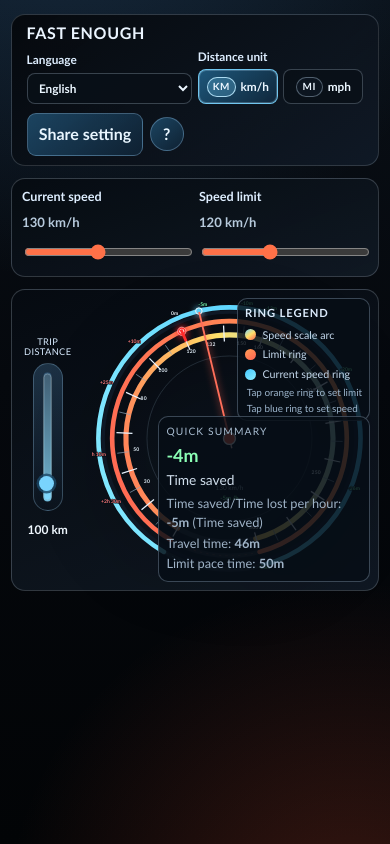
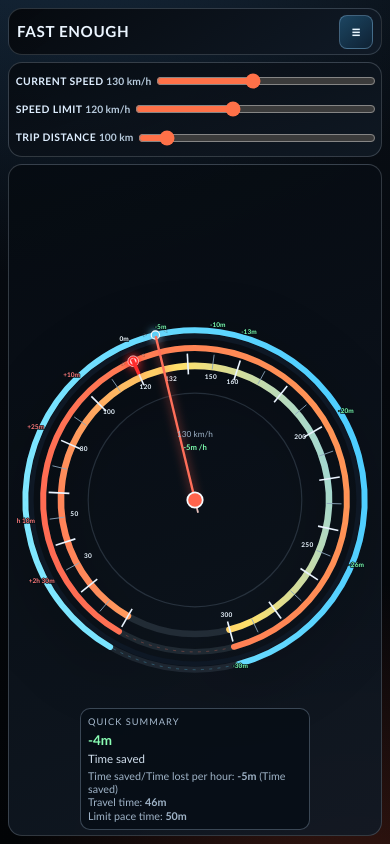
Before and after one commit to POLYTROPO-ES/fastenough, a React (Vite) app: page / in a window 390 px wide. Built offline with nearby package versions, Linux system fonts and the light colour scheme.

Commit message:
feat: implement mobile layout improvements and update service worker caching strategy

```diff
--- a/src/App.css
+++ b/src/App.css
@@ -1,28 +1,53 @@
 .dashboard {
   width: min(100%, 1100px);
   margin: 0 auto;
-  padding: 0.9rem 0.7rem 1.5rem;
+  padding: 0.65rem 0.7rem 0.7rem;
   display: grid;
-  gap: 0.75rem;
+  gap: 0.55rem;
+  min-height: 100dvh;
+  grid-template-rows: auto auto 1fr;
 }
 
 .topbar {
   background: linear-gradient(145deg, rgba(5, 8, 12, 0.95), rgba(17, 27, 40, 0.88));
   border: 1px solid rgba(196, 214, 229, 0.2);
   border-radius: 14px;
-  padding: 0.55rem 0.9rem;
+  padding: 0.45rem 0.7rem;
   display: grid;
-  grid-template-columns: auto 1fr auto;
+  grid-template-columns: 1fr auto;
   align-items: center;
-  gap: 0.55rem;
+  gap: 0.45rem;
+  position: relative;
 }
 
 .topbar h1 {
   margin: 0;
-  font-size: clamp(1rem, 3.2vw, 1.3rem);
+  font-size: clamp(0.95rem, 2.2vw, 1.2rem);
   line-height: 1.15;
   letter-spacing: 0.04em;
   text-transform: uppercase;
+}
+
+.menu-trigger {
+  display: none;
+  width: 34px;
+  height: 34px;
+  border-radius: 8px;
+  border: 1px solid rgba(151, 201, 237, 0.35);
+  background: linear-gradient(140deg, rgba(31, 78, 110, 0.85), rgba(15, 35, 53, 0.9));
+  color: #e9f6ff;
+  font: inherit;
+  font-size: 1.05rem;
+  font-weight: 800;
+  cursor: pointer;
+}
+
+.topbar-menu {
+  grid-column: 1 / -1;
+  display: grid;
+  grid-template-columns: 1fr auto;
+  align-items: end;
+  gap: 0.45rem;
 }
 
 .topbar-inline-controls {
@@ -38,6 +63,36 @@
   display: grid;
   gap: 0.25rem;
   font-size: 0.74rem;
+}
+
+.menu-legend {
+  display: none;
+}
+
+.menu-legend p {
+  margin: 0;
+  color: #dbeafb;
+  font-size: 0.66rem;
+  text-transform: uppercase;
+  letter-spacing: 0.08em;
+  font-weight: 700;
+}
+
+.menu-legend ul {
+  list-style: none;
+  margin: 0.3rem 0 0;
+  padding: 0;
+  display: grid;
+  grid-template-columns: repeat(3, minmax(0, 1fr));
+  gap: 0.25rem;
+}
+
+.menu-legend li {
+  display: inline-flex;
+  align-items: center;
+  gap: 0.3rem;
+  font-size: 0.65rem;
+  color: #c4d8ec;
 }
 
 .topbar-inline-controls select {
@@ -115,9 +170,9 @@
 
 .top-controls {
   display: grid;
-  grid-template-columns: 1fr 1fr;
-  gap: 0.5rem;
-  padding: 0.62rem;
+  grid-template-columns: 1fr;
+  gap: 0.3rem;
+  padding: 0.44rem 0.5rem;
 }
 
 .top-controls label,
@@ -127,6 +182,27 @@
   display: grid;
   gap: 0.35rem;
   font-size: 0.86rem;
+}
+
+.control-row {
+  grid-template-columns: auto auto minmax(0, 1fr);
+  align-items: center;
+  column-gap: 0.42rem;
+  row-gap: 0;
+}
+
+.control-row-label {
+  white-space: nowrap;
+  font-size: 0.74rem;
+  line-height: 1;
+  text-transform: uppercase;
+  letter-spacing: 0.04em;
+}
+
+.inline-value.compact {
+  white-space: nowrap;
+  font-size: 0.72rem;
+  line-height: 1;
 }
 
 .top-controls select,
@@ -145,7 +221,7 @@
 .drive-controls input[type='range'] {
   accent-color: #ff7148;
   padding: 0;
-  height: 24px;
+  height: 20px;
 }
 
 .compact-slider {
@@ -158,15 +234,19 @@
 }
 
 .speed-panel {
-  padding: 0.66rem;
+  padding: 0.5rem;
   position: relative;
+  min-height: 0;
+  overflow: hidden;
 }
 
 .speedo-stack {
   display: grid;
-  grid-template-columns: 64px minmax(0, 1fr);
+  grid-template-columns: minmax(0, 1fr);
   align-items: center;
-  column-gap: 0.35rem;
+  column-gap: 0;
+  min-height: 0;
+  height: 100%;
 }
 
 .distance-vertical {
@@ -311,10 +391,10 @@
 
 .speedometer {
   width: 100%;
-  height: auto;
+  height: min(68vh, 100%);
   display: block;
   margin: 0 auto;
-  max-width: 780px;
+  max-width: min(780px, 100%);
   filter: drop-shadow(0 18px 30px rgba(0, 0, 0, 0.38));
 }
 
@@ -392,6 +472,33 @@
 .ring-marker.current {
   fill: #58d5ff;
   filter: drop-shadow(0 0 7px rgba(88, 213, 255, 0.95));
+}
+
+.ring-hint-group {
+  pointer-events: none;
+}
+
+.ring-hint-arrow {
+  fill: #f7fbff;
+  font-size: 11px;
+  font-weight: 800;
+  letter-spacing: 0.06em;
+  stroke: rgba(3, 12, 20, 0.96);
+  stroke-width: 2px;
+  paint-order: stroke fill;
+  animation: ringHintFlash 0.9s ease-in-out infinite;
+}
+
+@keyframes ringHintFlash {
+  0% {
+    opacity: 0.2;
+  }
+  50% {
+    opacity: 1;
+  }
+  100% {
+    opacity: 0.2;
+  }
 }
 
 .speedometer .speed-value {
@@ -607,30 +714,101 @@
 }
 
 @media (max-width: 760px) {
+  body {
+    overflow: hidden;
+  }
+
+  .dashboard {
+    padding: 0.5rem;
+    gap: 0.4rem;
+    height: 100dvh;
+  }
+
   .topbar {
+    grid-template-columns: 1fr auto;
+    gap: 0.35rem;
+    padding: 0.35rem 0.5rem;
+  }
+
+  .menu-trigger {
+    display: inline-grid;
+    place-items: center;
+  }
+
+  .topbar-menu {
+    position: absolute;
+    top: calc(100% + 0.35rem);
+    right: 0;
+    width: min(360px, 94vw);
+    z-index: 9;
+    background: rgba(8, 15, 24, 0.97);
+    border: 1px solid rgba(159, 183, 204, 0.36);
+    border-radius: 11px;
+    padding: 0.42rem;
+    box-shadow: 0 14px 30px rgba(0, 0, 0, 0.4);
+    display: none;
+    gap: 0.35rem;
     grid-template-columns: 1fr;
   }
 
+  .topbar-menu.open {
+    display: grid;
+  }
+
   .topbar-inline-controls {
-    grid-template-columns: repeat(2, minmax(0, 1fr));
+    grid-template-columns: 1fr;
+  }
+
+  .topbar-inline-controls label,
+  .unit-toggle {
+    font-size: 0.7rem;
   }
 
   .topbar-actions {
-    justify-self: start;
+    justify-self: stretch;
+    display: grid;
+    grid-template-columns: 1fr auto;
+  }
+
+  .share-action {
+    padding: 0.45rem 0.56rem;
+    font-size: 0.72rem;
+  }
+
+  .menu-legend {
+    display: block;
+    border-top: 1px solid rgba(159, 183, 204, 0.24);
+    padding-top: 0.35rem;
   }
 
   .top-controls {
-    grid-template-columns: minmax(0, 1fr) minmax(0, 1fr);
+    grid-template-columns: minmax(0, 1fr);
+    padding: 0.42rem;
+    gap: 0.26rem;
   }
 
   .top-controls label {
-    font-size: 0.79rem;
+    font-size: 0.7rem;
+    gap: 0.18rem;
+  }
+
+  .control-row {
+    grid-template-columns: auto auto minmax(0, 1fr);
+    column-gap: 0.32rem;
+  }
+
+  .control-row-label {
+    font-size: 0.65rem;
+  }
+
+  .inline-value.compact {
+    font-size: 0.64rem;
   }
 
   .top-controls select,
   .top-controls input,
   .drive-controls input {
-    padding: 0.42rem 0.48rem;
+    padding: 0.34rem 0.4rem;
   }
 
   .overlay-speed-label {
@@ -642,18 +820,11 @@
   }
 
   .ring-legend {
-    top: 0.5rem;
-    right: 0.5rem;
-    min-width: 124px;
-    padding: 0.34rem 0.42rem;
-  }
-
-  .ring-legend li {
-    font-size: 0.67rem;
+    display: none;
   }
 
   .distance-vertical {
-    width: 50px;
+    width: 44px;
     min-height: auto;
   }
 
@@ -666,14 +837,41 @@
   }
 
   .distance-vertical-track {
-    --track-length: clamp(140px, 38vw, 210px);
+    --track-length: clamp(118px, 30vh, 170px);
   }
 
   .summary-floating {
-    width: min(240px, 58%);
-    right: 0.5rem;
-    bottom: 0.5rem;
-    padding: 0.4rem 0.48rem;
+    width: min(230px, 65%);
+    left: 50%;
+    right: auto;
+    transform: translateX(-50%);
+    bottom: 0.32rem;
+    padding: 0.36rem 0.44rem;
+  }
+
+  .label {
+    font-size: 0.58rem;
+  }
+
+  .delta {
+    font-size: clamp(0.84rem, 3.3vw, 1rem);
+    margin-top: 0.08rem;
+  }
+
+  .delta-state {
+    font-size: 0.72rem;
+    margin: 0;
+  }
+
+  .small-line {
+    font-size: 0.67rem;
+    margin: 0.05rem 0;
+    line-height: 1.22;
+  }
+
+  .speedometer {
+    height: min(56vh, 100%);
+    max-height: min(56vh, 420px);
   }
 
   .ring-legend .legend-note {
--- a/src/App.tsx
+++ b/src/App.tsx
@@ -54,6 +54,7 @@ const MI_TO_KM = 1.60934;
 const BASE_MARKS_KMH = [30, 50, 80, 100, 120, 132, 150, 160, 200, 250, 300];
 const PER_HOUR_REFERENCE_KMH = 120;
 const REPOSITORY_URL = 'https://github.com/POLYTROPO-ES/fastenough';
+const RING_HINT_DISMISSED_KEY = 'fastenough-ring-hint-dismissed';
 
 const languageOptions: Array<{ value: Locale; label: string }> = [
   { value: 'en', label: 'English' },
@@ -424,6 +425,14 @@ function pointOnArc(cx: number, cy: number, radius: number, angleDeg: number): {
   };
 }
 
+function tangentUnit(angleDeg: number): { x: number; y: number } {
+  const rad = (angleDeg * Math.PI) / 180;
+  return {
+    x: -Math.sin(rad),
+    y: -Math.cos(rad),
+  };
+}
+
 function createDisplayMarks(unit: DistanceUnit, maxSpeedUnit: number): Array<{ speedUnit: number; speedKmh: number }> {
   const seen = new Set<number>();
   const marks: Array<{ speedUnit: number; speedKmh: number }> = [];
@@ -445,6 +454,13 @@ function createDisplayMarks(unit: DistanceUnit, maxSpeedUnit: number): Array<{ s
 
 function App() {
   const [dragTarget, setDragTarget] = useState<'current' | 'limit' | null>(null);
+  const [menuOpen, setMenuOpen] = useState(false);
+  const [showRingHint, setShowRingHint] = useState(() => {
+    if (typeof window === 'undefined') {
+      return false;
+    }
+    return window.localStorage.getItem(RING_HINT_DISMISSED_KEY) !== '1';
+  });
   const initialSettings = useMemo(() => readInitialSettings(), []);
   const [locale, setLocale] = useState<Locale>('en');
   const [distanceUnit, setDistanceUnit] = useState<DistanceUnit>('km');
@@ -549,6 +565,42 @@ function App() {
     return pointOnArc(300, 300, ringArc[2].radius, angle);
   }, [speed, maxSpeed, ringArc]);
 
+  const limitHintRight = useMemo(() => {
+    const angle = angleForSpeed(speedLimit, maxSpeed);
+    const tangent = tangentUnit(angle);
+    return {
+      x: limitRingMarker.x + tangent.x * 18,
+      y: limitRingMarker.y + tangent.y * 18,
+    };
+  }, [speedLimit, maxSpeed, limitRingMarker]);
+
+  const limitHintLeft = useMemo(() => {
+    const angle = angleForSpeed(speedLimit, maxSpeed);
+    const tangent = tangentUnit(angle);
+    return {
+      x: limitRingMarker.x - tangent.x * 18,
+      y: limitRingMarker.y - tangent.y * 18,
+    };
+  }, [speedLimit, maxSpeed, limitRingMarker]);
+
+  const currentHintRight = useMemo(() => {
+    const angle = angleForSpeed(speed, maxSpeed);
+    const tangent = tangentUnit(angle);
+    return {
+      x: currentRingMarker.x + tangent.x * 18,
+      y: currentRingMarker.y + tangent.y * 18,
+    };
+  }, [speed, maxSpeed, currentRingMarker]);
+
+  const currentHintLeft = useMemo(() => {
+    const angle = angleForSpeed(speed, maxSpeed);
+    const tangent = tangentUnit(angle);
+    return {
+      x: currentRingMarker.x - tangent.x * 18,
+      y: currentRingMarker.y - tangent.y * 18,
+    };
+  }, [speed, maxSpeed, currentRingMarker]);
+
   const currentState =
     !speedLimitActive || Math.abs(currentDiffHours) < 0.0001
       ? t.noDifference
@@ -607,6 +659,13 @@ function App() {
     event: PointerEvent<SVGCircleElement>,
     target: 'current' | 'limit',
   ) {
+    if (showRingHint) {
+      setShowRingHint(false);
+      if (typeof window !== 'undefined') {
+        window.localStorage.setItem(RING_HINT_DISMISSED_KEY, '1');
+      }
+    }
+
     setDragTarget(target);
     if (typeof event.currentTarget.setPointerCapture === 'function') {
       try {
@@ -663,6 +722,18 @@ function App() {
     <main className="dashboard">
       <header className="topbar">
         <h1>Fast enough</h1>
+        <button
+          type="button"
+          className="menu-trigger"
+          aria-expanded={menuOpen}
+          aria-controls="topbar-menu"
+          aria-label="Toggle menu"
+          onClick={() => setMenuOpen((open) => !open)}
+        >
+          {menuOpen ? 'X' : '≡'}
+        </button>
+
+        <div className={`topbar-menu ${menuOpen ? 'open' : ''}`} id="topbar-menu">
           <div className="topbar-inline-controls">
             <label>
               {t.languageLabel}
@@ -732,12 +803,31 @@ function App() {
               </div>
             </details>
           </div>
+
+          <aside className="menu-legend" aria-label={t.ringLegendTitle}>
+            <p>{t.ringLegendTitle}</p>
+            <ul>
+              <li>
+                <span className="legend-swatch legend-scale" />
+                {t.ringLegendScale}
+              </li>
+              <li>
+                <span className="legend-swatch legend-limit" />
+                {t.ringLegendLimit}
+              </li>
+              <li>
+                <span className="legend-swatch legend-current" />
+                {t.ringLegendCurrent}
+              </li>
+            </ul>
+          </aside>
+        </div>
       </header>
 
       <section className="top-controls" aria-label="primary controls">
-        <label>
-          {t.speedLabel}
-          <div className="inline-value">
+        <label className="control-row">
+          <span className="control-row-label">{t.speedLabel}</span>
+          <div className="inline-value compact">
             <strong>{speed} {unitSuffix(distanceUnit)}</strong>
           </div>
           <input
@@ -750,9 +840,9 @@ function App() {
           />
         </label>
 
-        <label className="compact-slider">
-          {t.speedLimitLabel}
-          <div className="inline-value">
+        <label className="control-row compact-slider">
+          <span className="control-row-label">{t.speedLimitLabel}</span>
+          <div className="inline-value compact">
             <strong>{speedLimit === 0 ? t.baselineOff : `${speedLimit} ${unitSuffix(distanceUnit)}`}</strong>
           </div>
           <input
@@ -762,6 +852,24 @@ function App() {
             value={speedLimit}
             onChange={(event) => setSpeedLimit(clamp(Number(event.target.value), 0, maxSpeed))}
             data-testid="speed-limit-slider"
+          />
+        </label>
+
+        <label className="control-row compact-slider" aria-label={t.distanceLabel}>
+          <span className="control-row-label">{t.distanceLabel}</span>
+          <div className="inline-value compact">
+            <strong>
+              {distance} {distanceSuffix(distanceUnit)}
+            </strong>
+          </div>
+          <input
+            type="range"
+            min={10}
+            max={1000}
+            step={10}
+            value={distance}
+            onChange={(event) => setDistance(clamp(Number(event.target.value), 10, 1000))}
+            data-testid="distance-slider"
           />
         </label>
       </section>
@@ -788,24 +896,6 @@ function App() {
         </aside>
 
         <div className="speedo-stack">
-          <label className="distance-vertical" aria-label={t.distanceLabel}>
-            <span>{t.distanceLabel}</span>
-            <div className="distance-vertical-track">
-              <input
-                type="range"
-                min={10}
-                max={1000}
-                step={10}
-                value={distance}
-                onChange={(event) => setDistance(clamp(Number(event.target.value), 10, 1000))}
-                data-testid="distance-slider"
-              />
-            </div>
-            <strong>
-              {distance} {distanceSuffix(distanceUnit)}
-            </strong>
-          </label>
-
           <svg className="speedometer" viewBox="0 0 600 600" role="img" aria-label={t.speedometerLabel}>
           <defs>
             <linearGradient id="gaugeStroke" x1="0" y1="0" x2="1" y2="1">
@@ -919,6 +1009,27 @@ function App() {
           <circle cx={limitRingMarker.x} cy={limitRingMarker.y} r="5.2" className="limit-sign-inner" />
           <circle cx={currentRingMarker.x} cy={currentRingMarker.y} r="7" className="ring-marker current" />
 
+          {showRingHint ? (
+            <>
+              <g className="ring-hint-group">
+                <text x={limitHintLeft.x} y={limitHintLeft.y} textAnchor="middle" className="ring-hint-arrow" aria-hidden="true">
+                  {'<'}
+                </text>
+                <text x={limitHintRight.x} y={limitHintRight.y} textAnchor="middle" className="ring-hint-arrow" aria-hidden="true">
+                  {'>'}
+                </text>
+              </g>
+              <g className="ring-hint-group">
+                <text x={currentHintLeft.x} y={currentHintLeft.y} textAnchor="middle" className="ring-hint-arrow" aria-hidden="true">
+                  {'<'}
+                </text>
+                <text x={currentHintRight.x} y={currentHintRight.y} textAnchor="middle" className="ring-hint-arrow" aria-hidden="true">
+                  {'>'}
+                </text>
+              </g>
+            </>
+          ) : null}
+
           {Array.from({ length: Math.floor(maxSpeed / 10) + 1 }, (_, index) => index * 10).map((value) => {
             const angle = angleForSpeed(value, maxSpeed);
             const major = value % 20 === 0;
@@ -960,12 +1071,12 @@ function App() {
           <line x1="300" y1="300" x2={needleTip.x} y2={needleTip.y} className="needle" />
           <circle cx="300" cy="300" r="13" className="needle-center" />
 
-          <text x="300" y="412" textAnchor="middle" className="speed-kmh">
+          <text x="300" y="194" textAnchor="middle" className="speed-kmh">
             {Math.round(speed)} {unitSuffix(distanceUnit)}
           </text>
           <text
             x="300"
-            y="434"
+            y="216"
             textAnchor="middle"
             className={`speed-per-hour ${fixedPerHourDiffHours < 0 ? 'positive' : ''} ${fixedPerHourDiffHours > 0 ? 'negative' : ''}`}
             data-testid="inner-per-hour"
```
Also changed, not shown: public/sw.js (+17 -9 lines), 3 other files (tests, documents, lock files or other folders). Lines whose indentation alone changed are shown as unchanged.
